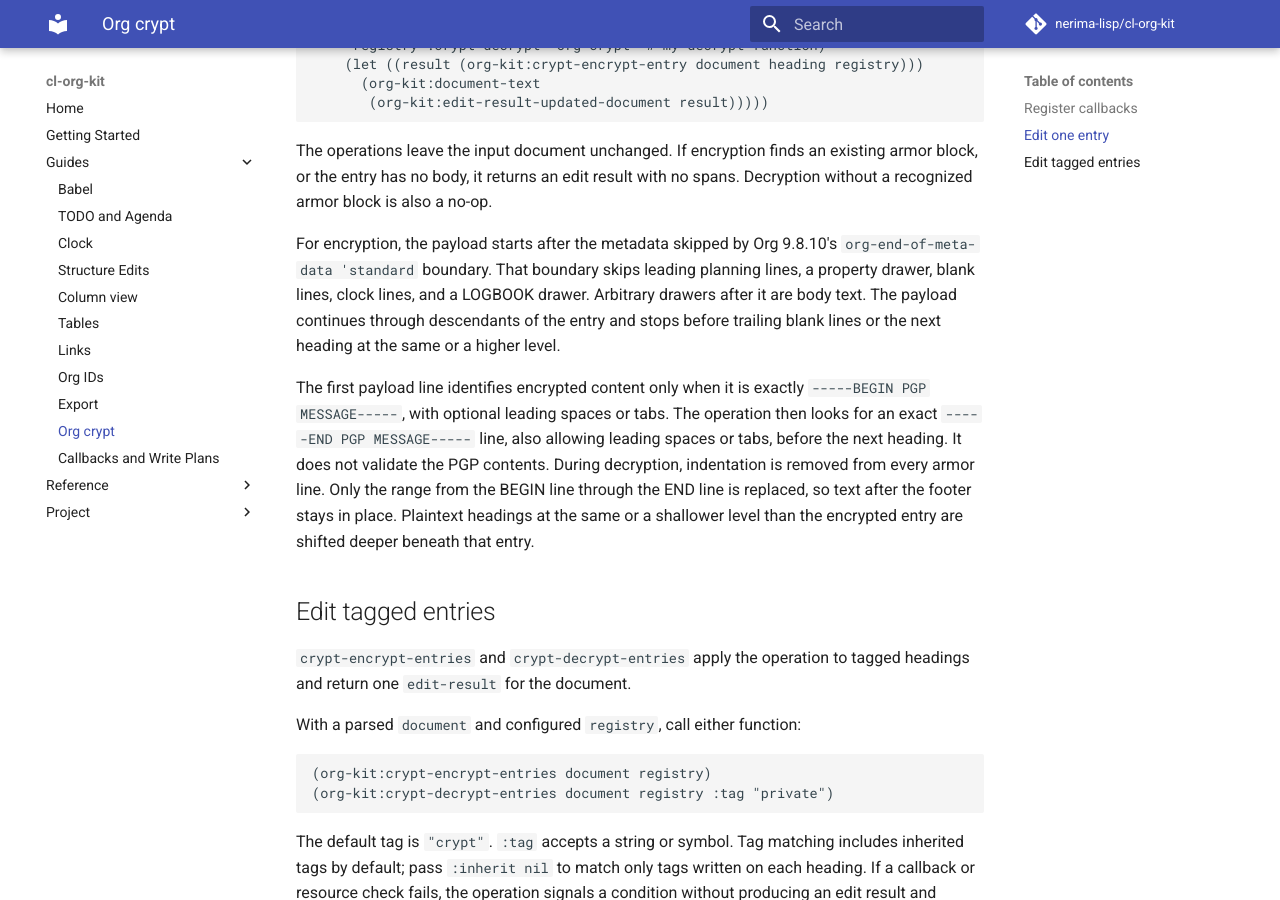
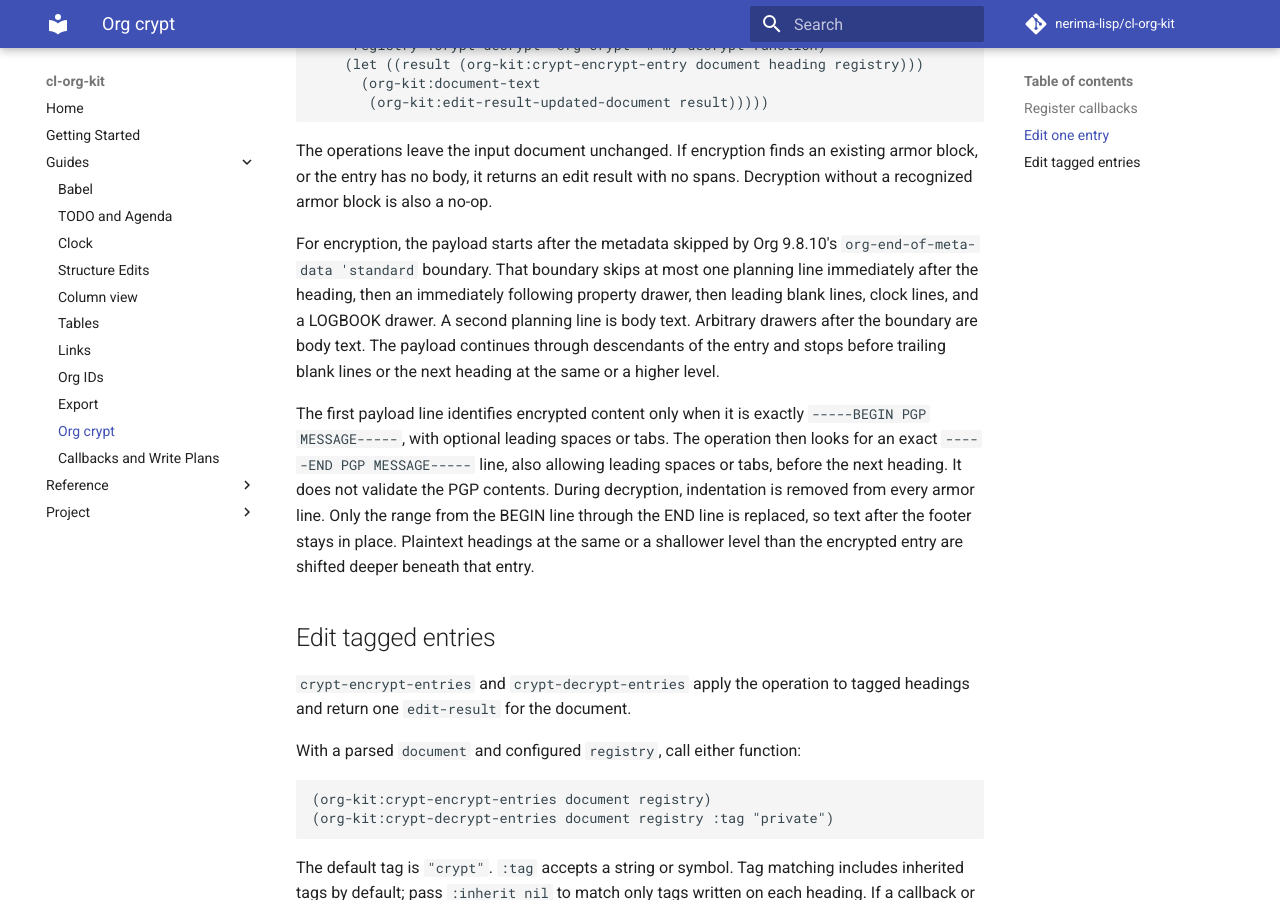
Before and after one commit to nerima-lisp/cl-org-kit, an MkDocs documentation site: the page built from docs/src/guides/crypt.md, in a window 1280 px wide and 900 px high, scrolled down 1468 px. Built offline with MkDocs 1.6.1 and Material for MkDocs 9.7.7, drawn with Linux system fonts in a browser that asks for light colours; comment, search, counter and statistics services are not loaded.

Commit message:
fix(crypt): match Org metadata boundary

```diff
--- a/docs/src/guides/crypt.md
+++ b/docs/src/guides/crypt.md
@@ -59,7 +59,7 @@ In the example, `my-encrypt-function` and `my-decrypt-function` stand for functi
 
 The operations leave the input document unchanged. If encryption finds an existing armor block, or the entry has no body, it returns an edit result with no spans. Decryption without a recognized armor block is also a no-op.
 
-For encryption, the payload starts after the metadata skipped by Org 9.8.10's `org-end-of-meta-data 'standard` boundary. That boundary skips leading planning lines, a property drawer, blank lines, clock lines, and a LOGBOOK drawer. Arbitrary drawers after it are body text. The payload continues through descendants of the entry and stops before trailing blank lines or the next heading at the same or a higher level.
+For encryption, the payload starts after the metadata skipped by Org 9.8.10's `org-end-of-meta-data 'standard` boundary. That boundary skips at most one planning line immediately after the heading, then an immediately following property drawer, then leading blank lines, clock lines, and a LOGBOOK drawer. A second planning line is body text. Arbitrary drawers after the boundary are body text. The payload continues through descendants of the entry and stops before trailing blank lines or the next heading at the same or a higher level.
 
 The first payload line identifies encrypted content only when it is exactly `-----BEGIN PGP MESSAGE-----`, with optional leading spaces or tabs. The operation then looks for an exact `-----END PGP MESSAGE-----` line, also allowing leading spaces or tabs, before the next heading. It does not validate the PGP contents. During decryption, indentation is removed from every armor line. Only the range from the BEGIN line through the END line is replaced, so text after the footer stays in place. Plaintext headings at the same or a shallower level than the encrypted entry are shifted deeper beneath that entry.
 
```
Also changed, not shown: 2 other files.
